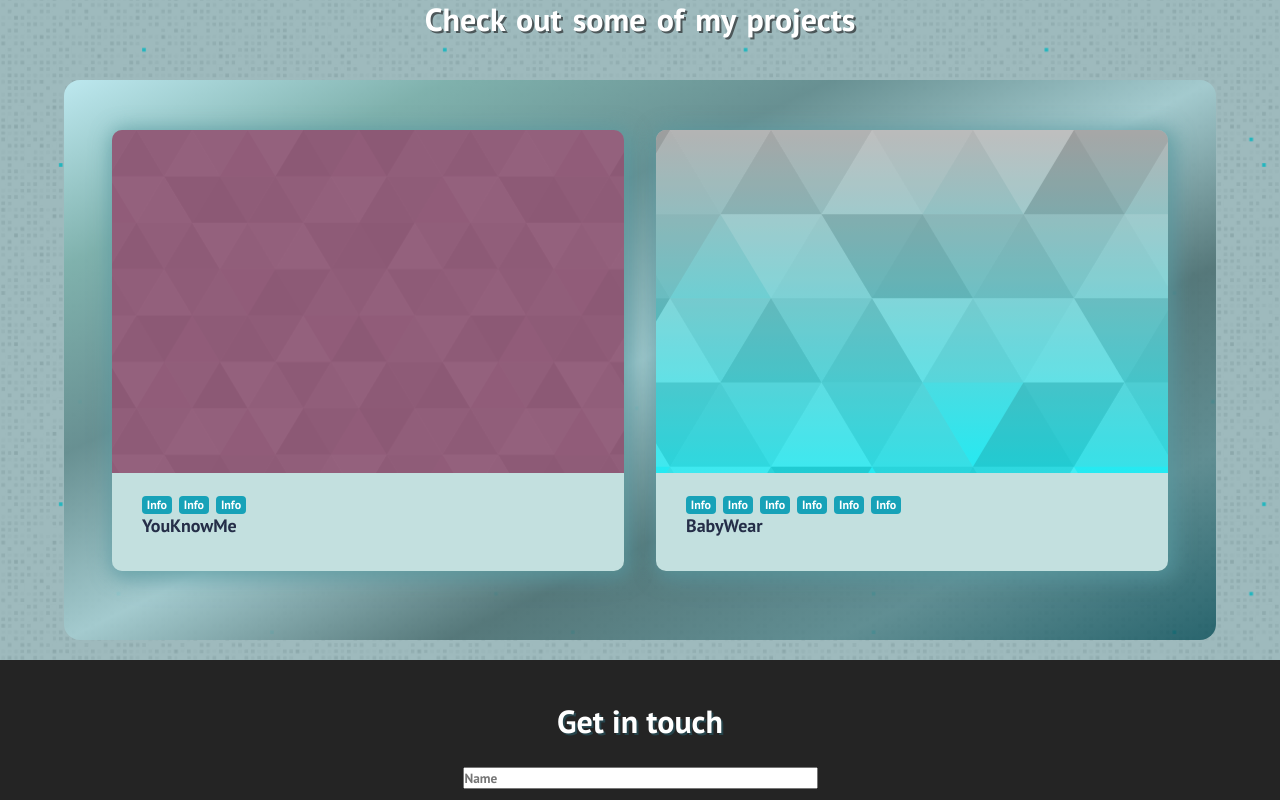
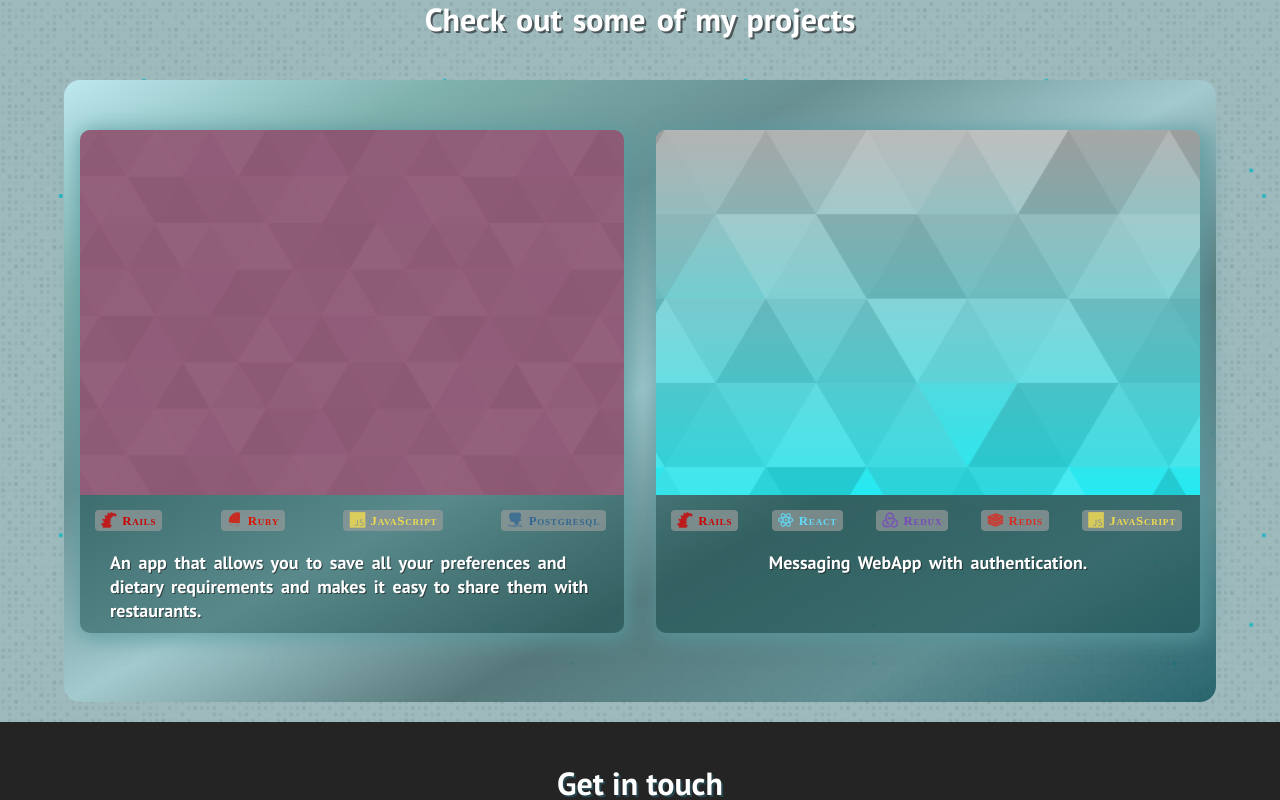
Before and after one commit to alex4tm/portfolio-v1, a React (Create React App) app: page / in a window 1280 px wide. Shown: the part 1660-2460 px from the top of the page. Built offline with nearby package versions, Linux system fonts and the light colour scheme.

Commit message:
added 2 projects with description and skills and tools used for each project as badges from react bootstrap

```diff
--- a/src/components/About.css
+++ b/src/components/About.css
@@ -48,7 +48,11 @@
   margin: 2% 6%;
 }
 
-.about-info p, li {
+.about-info p {
+  margin-left: 20px;
+}
+
+.about-info li {
   margin-left: 20px;
 }
 
@@ -94,7 +98,7 @@
   opacity: 0.8;
 }
 
-.colored:hover {
+.about-skills .colored:hover {
   transform: scale(1.05);
   opacity: 1;
 }
--- a/src/components/Project1.js
+++ b/src/components/Project1.js
@@ -16,9 +16,10 @@ function Project1(props) {
           </figure>
           <div className='projects__item__info'>
             <div className="projects__skills">
-              <Badge variant="info">Info</Badge>{' '}
-              <Badge variant="info">Info</Badge>{' '}
-              <Badge variant="info">Info</Badge>{' '}
+              <Badge className='devicon-rails-plain colored'>Rails</Badge>{' '}
+              <Badge className='devicon-ruby-plain-wordmark colored'>Ruby</Badge>{' '}
+              <Badge className='devicon-javascript-plain colored'>JavaScript</Badge>{' '}
+              <Badge className='devicon-postgresql-plain-wordmark colored'>Postgresql</Badge>{' '}
             </div>
             <h5 className='projects__item__text'>{props.text}</h5>
           </div>
--- a/src/components/Project2.js
+++ b/src/components/Project2.js
@@ -16,12 +16,11 @@ function Project2(props) {
           </figure>
           <div className='projects__item__info'>
             <div className="projects__skills">
-              <Badge variant="info">Info</Badge>{' '}
-              <Badge variant="info">Info</Badge>{' '}
-              <Badge variant="info">Info</Badge>{' '}
-              <Badge variant="info">Info</Badge>{' '}
-              <Badge variant="info">Info</Badge>{' '}
-              <Badge variant="info">Info</Badge>{' '}
+              <Badge className='devicon-rails-plain colored'>Rails</Badge>{' '}
+              <Badge className='devicon-react-plain colored'>React</Badge>{' '}
+              <Badge className='devicon-redux-plain colored'>Redux</Badge>{' '}
+              <Badge className='devicon-redis-plain colored'>Redis</Badge>{' '}
+              <Badge className='devicon-javascript-plain colored'>JavaScript</Badge>{' '}
             </div>
             <h5 className='projects__item__text'>{props.text}</h5>
           </div>
--- a/src/components/Projects.css
+++ b/src/components/Projects.css
@@ -92,8 +92,9 @@
 }
 
 .projects__item__info {
-  padding: 20px 30px 30px;
-  min-height: 98px;
+  background: rgb(19 74 72 / 50%);
+  padding: 10px 15px 10px;
+  min-height: 138px;
   flex-direction: column;
   justify-content: center;
   align-items: center;
@@ -105,10 +106,41 @@
   line-height: 24px;
 }
 
-.projects__item__info {
-  background: #c3e0df;
+.projects__item__info h5 {
+  justify-content: center;
+  align-content: center;
+  display: flex;
+  padding: 0px 15px;
+  color: white;
+  text-shadow: 1px 1px #15131496;
 }
 
+.projects__skills {
+  margin-bottom: 20px;
+  display: flex;
+  align-content: center;
+  justify-content: space-between;
+}
+
+.projects__skills span {
+  margin-right: 3px;
+  margin-top: 5px;
+  padding: 3px 6px;
+  font-size: 0.8rem;
+  letter-spacing: 0.05rem;
+  background-color: rgb(148 154 154 / 70%);
+  font-variant: petite-caps;
+  display: inline-flex;
+  align-items: center;
+  justify-content: center;
+}
+
+.projects__skills span:before {
+  font-size: 1.2rem;
+  opacity: 0.8;
+  margin-right: 5px;
+  font-size: larger;
+}
 @media only screen and (min-width: 1200px) {
   .content__blog__container {
     width: 84%;
@@ -124,6 +156,8 @@
 @media only screen and (max-width: 1024px) {
   .projects__item {
     margin-bottom: 2rem;
-    min-width: 70vw;
+  }
+  .projects__item__link {
+    min-width: 85vw;
   }
 }
--- a/src/components/Projects.js
+++ b/src/components/Projects.js
@@ -14,12 +14,12 @@ function Projects() {
           <ul className='projects__items'>
             <Project1
               src={img1}
-              text='YouKnowMe'
+              text='An app that allows you to save all your preferences and dietary requirements and makes it easy to share them with restaurants.'
               path='/'
             />
             <Project2
               src={img2}
-              text='BabyWear'
+              text='Messaging WebApp with authentication.'
               path='/'
             />
           </ul>
```
